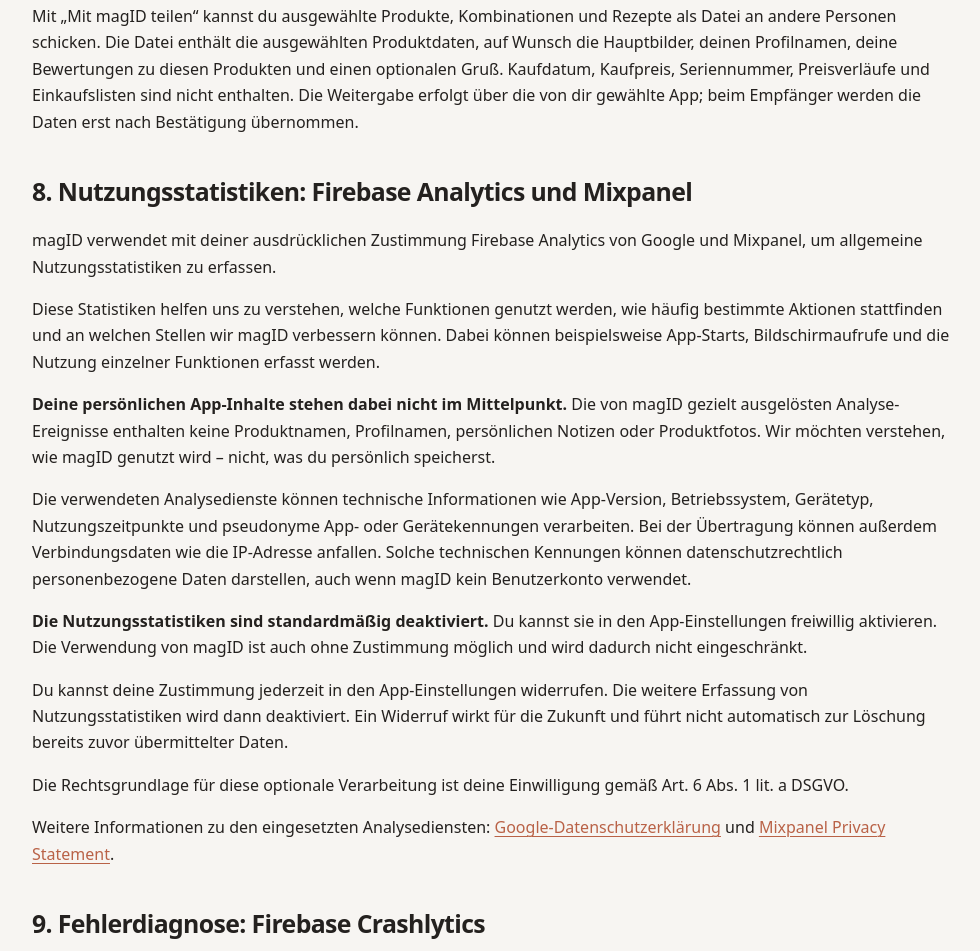
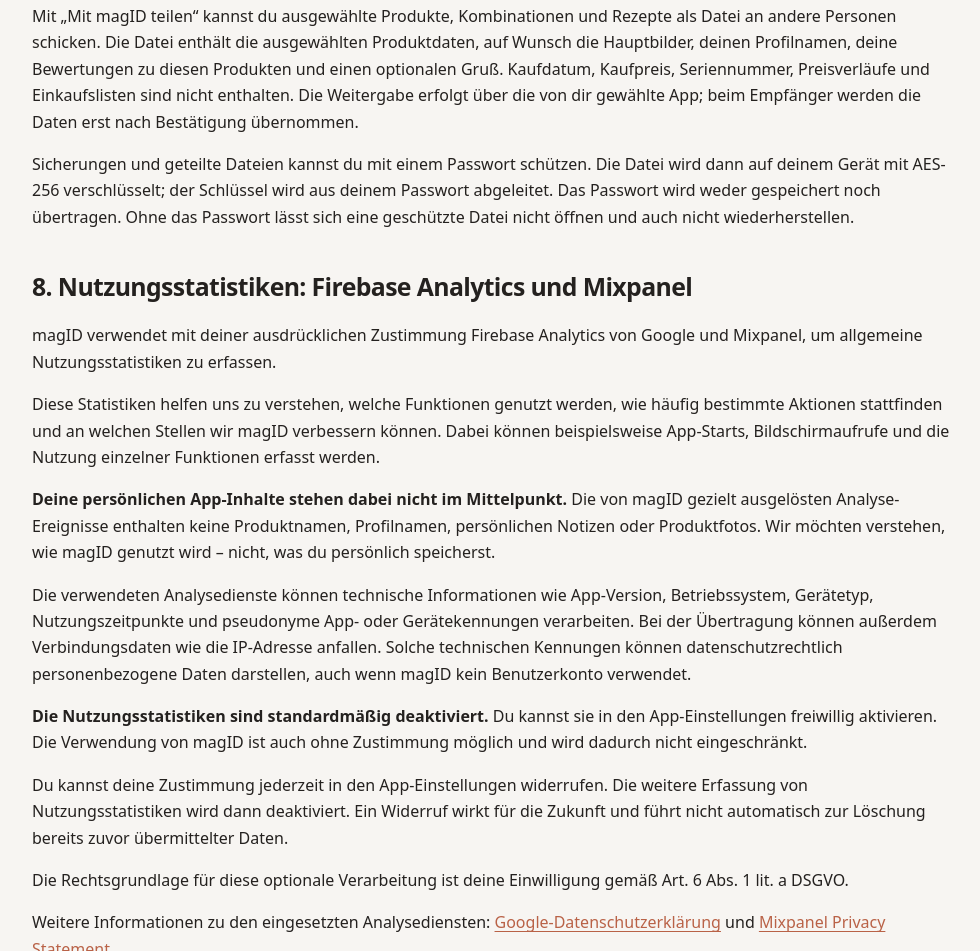
Before and after one commit to frog-fest/magID-Webseite, a plain HTML site: page datenschutz.html in a window 1280 px wide. Shown: the part 2757-3708 px from the top of the page, without its empty margins (148-1128 px from the left). Drawn offline with Linux system fonts and the light colour scheme.

Commit message:
Bump version to 0.1.6 and update version history: add optional password protection for backups and shared files in Datenschutzerklärung

```diff
--- a/datenschutz.html
+++ b/datenschutz.html
@@ -151,6 +151,12 @@
     und einen optionalen Gruß. Kaufdatum, Kaufpreis, Seriennummer, Preisverläufe und
     Einkaufslisten sind nicht enthalten. Die Weitergabe erfolgt über die von dir gewählte
     App; beim Empfänger werden die Daten erst nach Bestätigung übernommen.
+  </p>
+  <p>
+    Sicherungen und geteilte Dateien kannst du mit einem Passwort schützen. Die Datei wird
+    dann auf deinem Gerät mit AES-256 verschlüsselt; der Schlüssel wird aus deinem Passwort
+    abgeleitet. Das Passwort wird weder gespeichert noch übertragen. Ohne das Passwort lässt
+    sich eine geschützte Datei nicht öffnen und auch nicht wiederherstellen.
   </p>
 
   <h2 id="nutzungsstatistiken">8. Nutzungsstatistiken: Firebase Analytics und Mixpanel</h2>
```
Also changed, not shown: version_history.txt, 1 other file.
